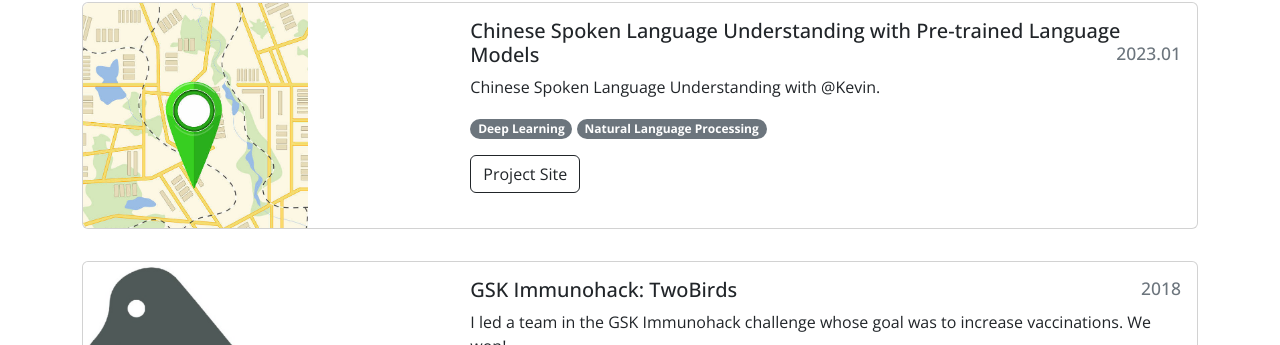
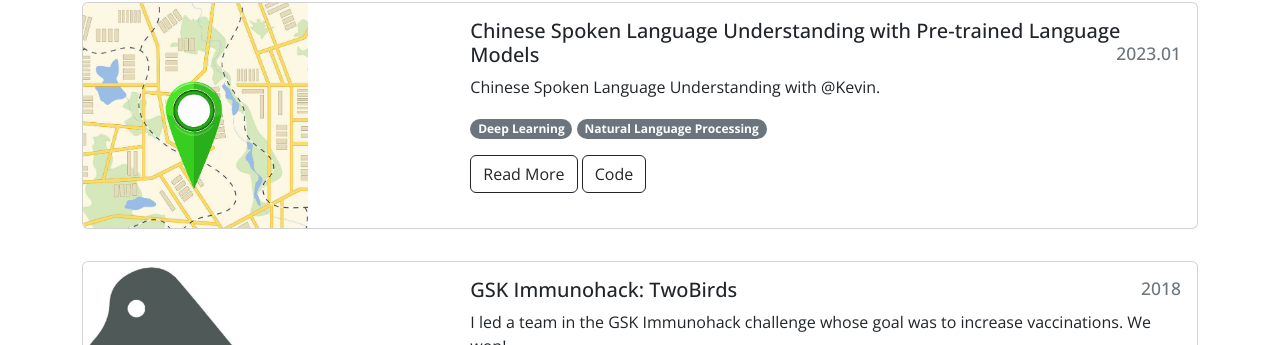
Before and after one commit to Geralt-Targaryen/Geralt-Targaryen.github.io, a Jekyll site: the page built from index.html, in a window 1280 px wide and 900 px high, scrolled down 1413 px. Shown: the part 97-442 px from the top of the window. Built offline with Jekyll 4.4.1, drawn with Linux system fonts in a browser that asks for light colours.

Commit message:
2nd try at projects

```diff
--- a/_includes/projects/project-card.html
+++ b/_includes/projects/project-card.html
@@ -12,10 +12,9 @@
           <span style="background-color: var(--tf-pill-bg)" class="badge rounded-pill">{{ label }}</span>
           {% endfor %}
         </p>
+        <a href="{{ site.baseurl}}{{ include.page.url }}" class="btn btn-outline-dark">Read More</a>
         {% if page.projecturl %}
-        <a href="{{ page.projecturl }}" class="btn btn-outline-dark">Project Site</a>
-        {% else %}
-        <a href="{{ site.baseurl}}{{ include.page.url }}" class="btn btn-outline-dark">Read More</a>
+        <a href="{{ page.projecturl }}" class="btn btn-outline-dark">Code</a>
         {% endif %}
       </div>
     </div>
```
